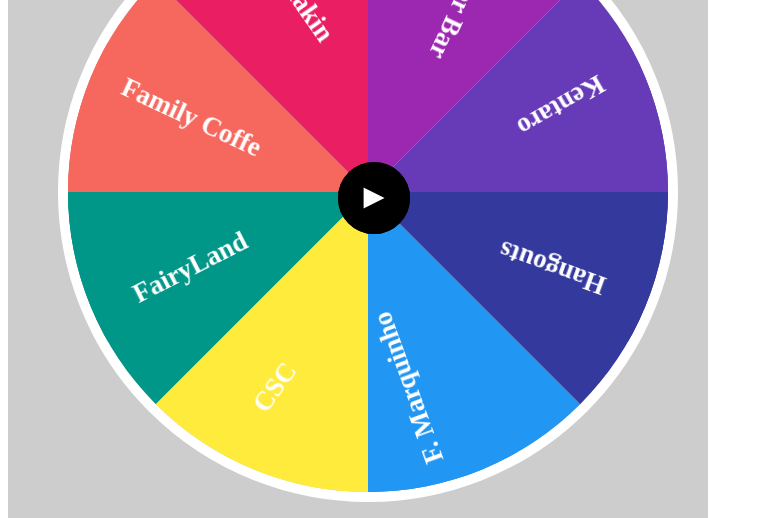
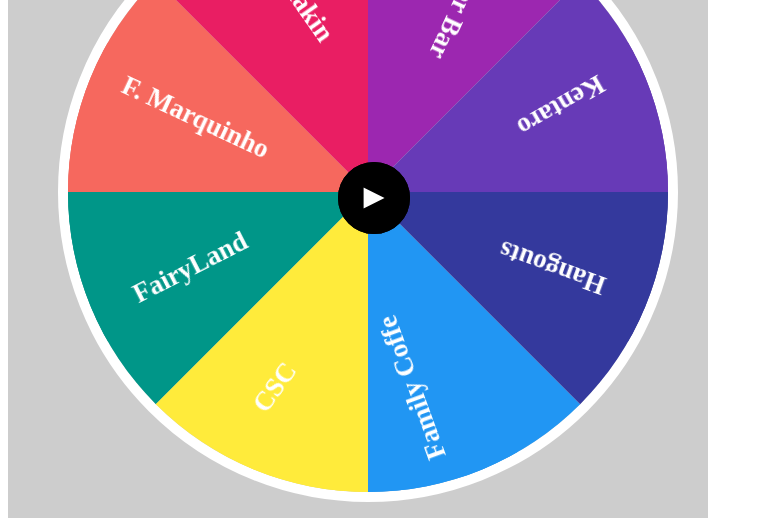
Before and after one commit to marpe11/roleta-lari, a plain HTML site: page index.html in a window 1280 px wide. Shown: the part 176-694 px from the top of the page, without its empty margins (0-763 px from the left). Drawn offline with Linux system fonts and the light colour scheme.

Commit message:
Update index.html

```diff
--- a/index.html
+++ b/index.html
@@ -21,12 +21,12 @@
             <div class="box7"></div>
             <div class="box8"></div>
 
-            <div class="premio premio1" id="opt1">Family Coffe</div>
+            <div class="premio premio1" id="opt1">F. Marquinho</div>
             <div class="premio premio2" id="opt0">Temakin</div>
             <div class="premio premio3" id="opt7">Spoiler Bar</div>
             <div class="premio premio4" id="opt6">Kentaro</div>
             <div class="premio premio5" id="opt5">Hangouts</div>
-            <div class="premio premio6" id="opt4">F. Marquinho</div>
+            <div class="premio premio6" id="opt4">Family Coffe</div>
             <div class="premio premio7" id="opt3">CSC</div>
             <div class="premio premio8" id="opt2">FairyLand</div>
 
```
